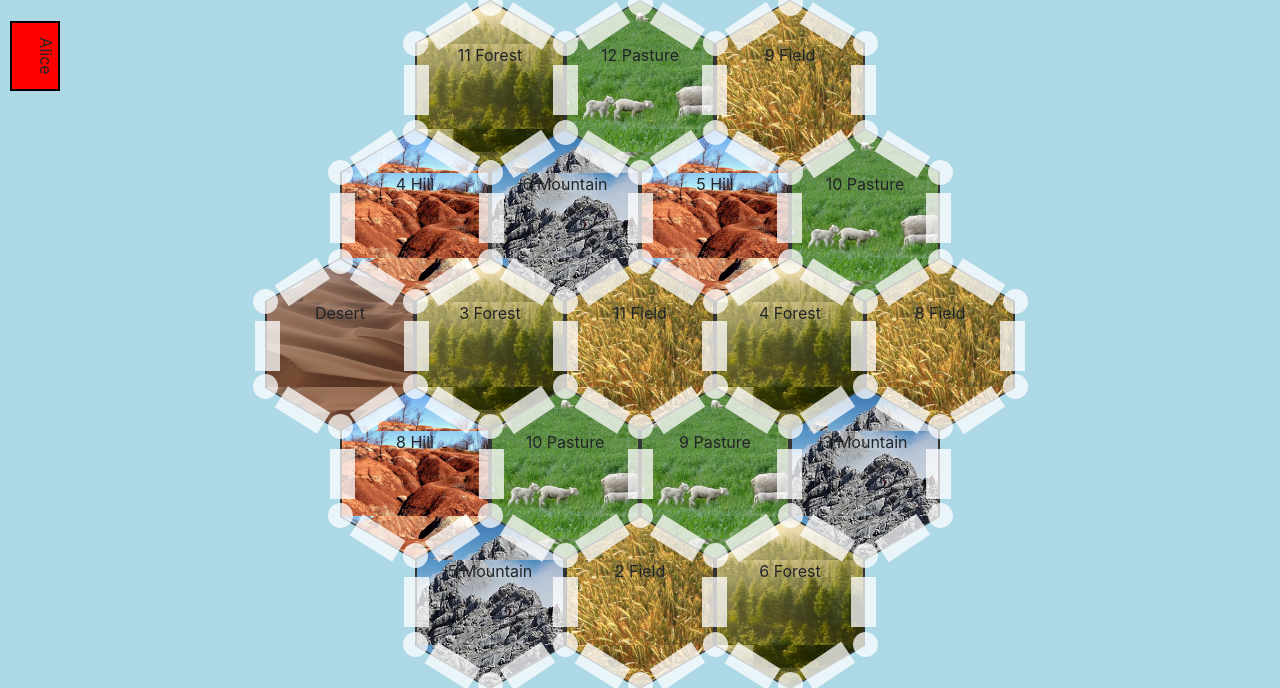
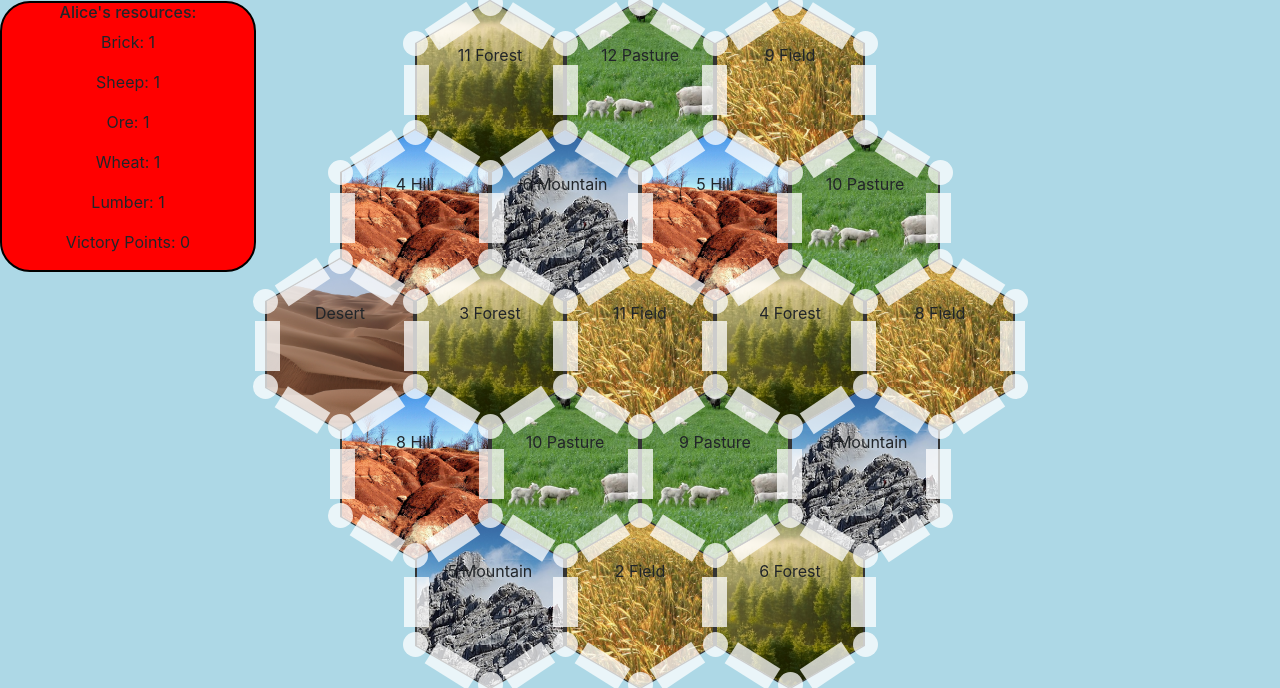
Before and after one commit to mericleac/settles_of_natac, a Django app: template apps/main_game/templates/main_game/index.html in a window 1280 px wide. Shown: the top 688 px of the page. Run offline with Django 3.2, Linux system fonts and the light colour scheme; data comes from the database, SQL or seed files in the repository; both versions use the stored data as it was after the commit; tables that the repository leaves empty hold one stand-in row (values such as "Sample post"); the template is opened without the code that fills it: values that come from a table or form of the project are taken from there, most other values are stand-ins (such as "Sample title", 1, 10 or a date in 2020); parts of the project's set-up code (start-up, migrations or seed data) failed here and were passed over; some libraries are stand-ins or nearby versions.

Commit message:
CSS clean up

```diff
--- a/apps/main_game/static/style.css
+++ b/apps/main_game/static/style.css
@@ -34,9 +34,9 @@ body {
     position: absolute;
     width: 146.0000px;
     height: 84.29313930168537px;
-    -webkit-transform:  rotate(45deg) scaleY(1.7321) translateY(-40.1466px);
-    -ms-transform:      rotate(45deg) scaleY(1.7321) translateY(-40.1466px);
-    transform:          rotate(45deg) scaleY(1.7321) translateY(-40.1466px);
+    -webkit-transform:  rotate(45deg) scaleY(1.7321) translateY(-23.1466px) translateX(-36px);
+    -ms-transform:      rotate(45deg) scaleY(1.7321) translateY(-23.1466px) translateX(-36px);
+    transform:          rotate(45deg) scaleY(1.7321) translateY(-23.1466px) translateX(-36px);
     -webkit-transform-origin: 0 0;
     -ms-transform-origin: 0 0;
     transform-origin: 0 0;
@@ -169,6 +169,15 @@ p {
 .player1 {
     background-color: rgba(255, 0, 0, 1);
 }
+.player2 {
+    background-color: rgba(255, 255, 0, 1)
+}
+.player3 {
+    background-color: rgba(0, 255, 0, 1)
+}
+.player4 {
+    background-color: rgba(0, 0, 255, 1);
+}
 .player_stats {
     position: absolute;
     top: 0;
@@ -177,7 +186,6 @@ p {
     border-radius: 30px;
     width: 20%;
     height: fit-content;
-    display: none;
 }
 .player_tab {
     transform: rotate(90deg);
```
Also changed, not shown: db.sqlite3.
